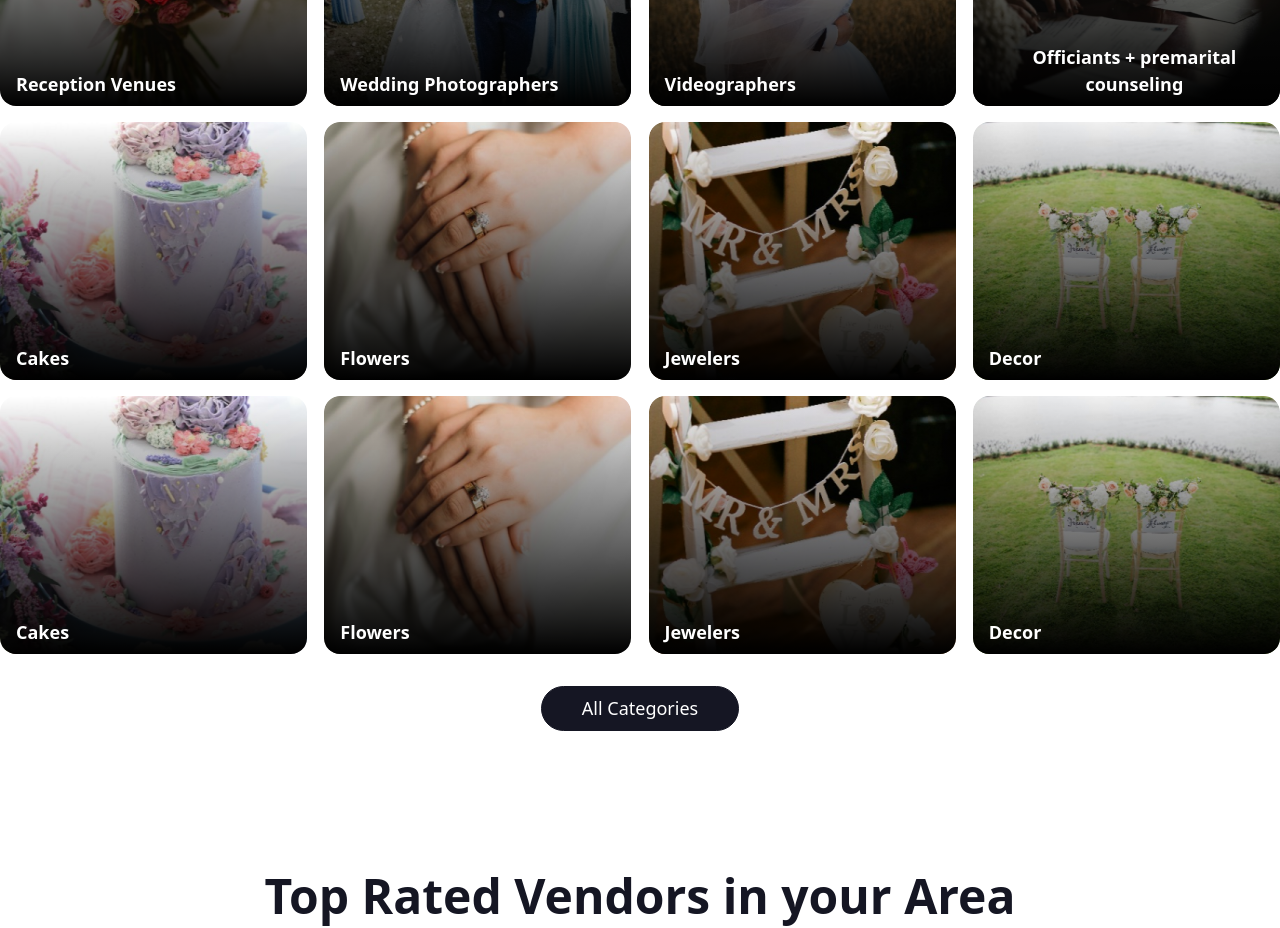
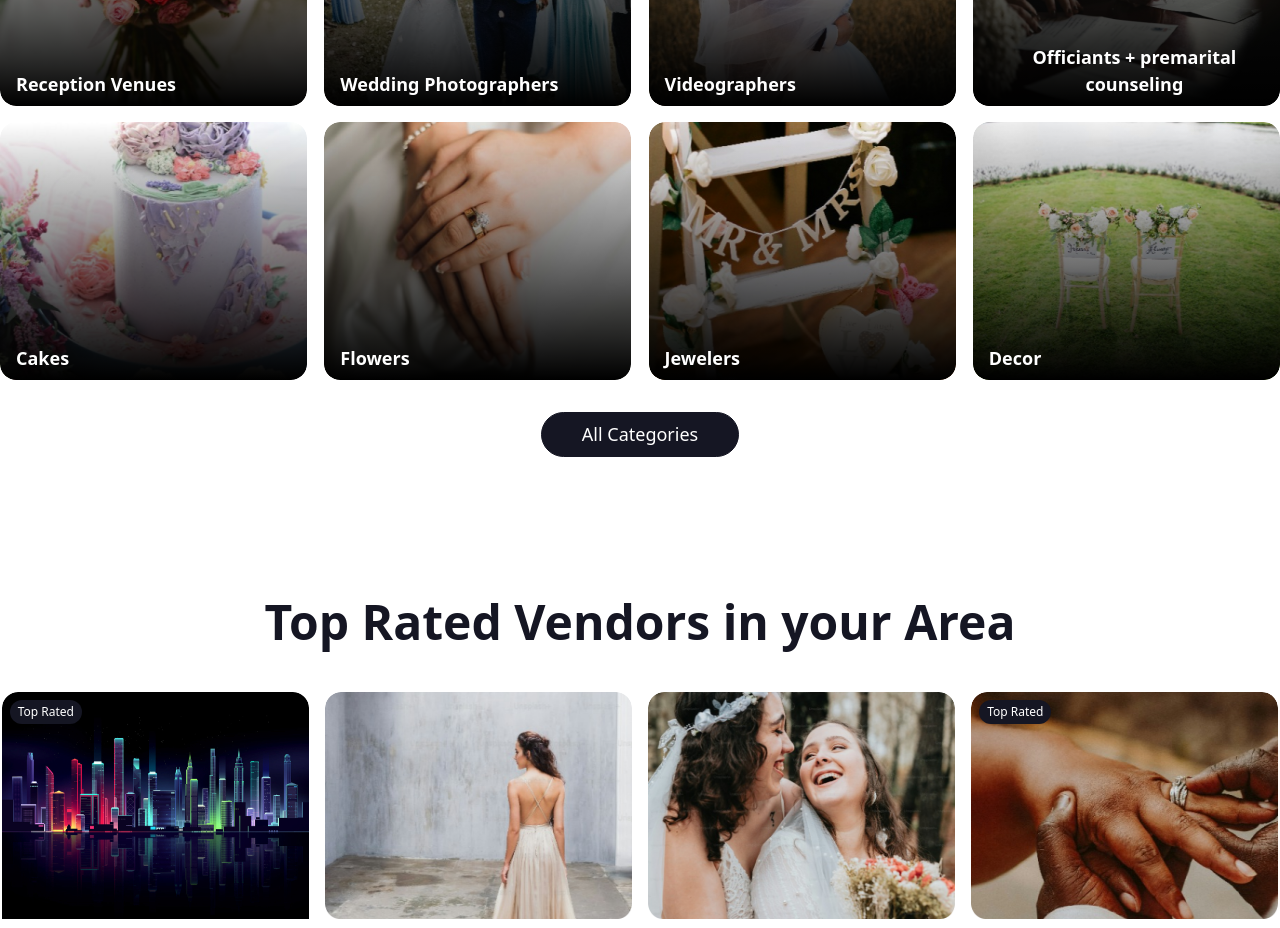
Before and after one commit to Monower/black-wedding, a React (Vite) app: page /vendors in a window 1280 px wide. Shown: the part 880-1808 px from the top of the page. Built offline with nearby package versions, Linux system fonts and the light colour scheme; a web font is replaced by a local one.

Commit message:
worked on many things

```diff
--- a/src/components/Vendor/VendorCard2.jsx
+++ b/src/components/Vendor/VendorCard2.jsx
@@ -3,7 +3,7 @@ import { Link } from "react-router-dom";
 const VendorCard2 = ({ image, title, rating, address, description, topRated }) => {
     return (<>
         <Link to={"#"} className="flex bg-white hover:drop-shadow-lg rounded-2xl">
-            <div className="relative w-[30%]">
+            <div className="relative w-[21.5em]">
                 <img
                     className="rounded-l-2xl w-full h-[8em] lg:h-[14.1875em] group-hover:scale-110 transition-all duration-500"
                     src={image}
--- a/src/pages/Search.jsx
+++ b/src/pages/Search.jsx
@@ -265,7 +265,7 @@ const Search = () => {
       <section>
         <div className="bg-rose-50 py-4">
           <div className="container mx-auto">
-              <div className=" flex items-center">
+            <div className=" flex items-center pb-[2em]">
               <span>
                 <svg
                   width="24"
@@ -316,9 +316,11 @@ const Search = () => {
               </span>
               <p className="ml-2">Videographers</p>
             </div>
+            <div className=" flex justify-center">
               <div className="flex flex-col gap-2">
                 <VendorSearch />
                 <p>Search by vendor name</p>
+              </div>
             </div>
           </div>
         </div>
@@ -335,8 +337,7 @@ const Search = () => {
                 onClick={() => {
                   setShowFilter(!showfilter);
                 }}
-                  className={`flex items-center gap-2 border border-gray-300 px-3 py-2 rounded-lg hover:bg-gray-300 text-brandBlack text-[14px] transition-all duration-500 ${
-                    showfilter ? "bg-gray-300" : ""
+                className={`flex items-center gap-2 border border-gray-300 px-3 py-2 rounded-lg hover:bg-gray-300 text-brandBlack text-[14px] transition-all duration-500 ${showfilter ? "bg-gray-300" : ""
                   }`}
               >
                 <span>
@@ -420,8 +421,7 @@ const Search = () => {
                   onClick={() => {
                     setViewType("grid");
                   }}
-                    className={`flex items-center gap-2 border-r border-r-gray-300 px-3 py-2  hover:bg-gray-300 text-brandBlack text-[14px] transition-all duration-500 rounded-l-lg ${
-                      viewType === "grid" ? "bg-gray-300" : ""
+                  className={`flex items-center gap-2 border-r border-r-gray-300 px-3 py-2  hover:bg-gray-300 text-brandBlack text-[14px] transition-all duration-500 rounded-l-lg ${viewType === "grid" ? "bg-gray-300" : ""
                     }`}
                 >
                   <span>
@@ -468,8 +468,7 @@ const Search = () => {
                   onClick={() => {
                     setViewType("list");
                   }}
-                    className={`flex items-center gap-2 border-r border-gray-300 px-3 py-2  hover:bg-gray-300 text-brandBlack text-[14px] transition-all duration-500 ${
-                      viewType === "list" ? "bg-gray-300" : ""
+                  className={`flex items-center gap-2 border-r border-gray-300 px-3 py-2  hover:bg-gray-300 text-brandBlack text-[14px] transition-all duration-500 ${viewType === "list" ? "bg-gray-300" : ""
                     }`}
                 >
                   <span>
@@ -487,8 +486,7 @@ const Search = () => {
                   onClick={() => {
                     setViewType("map");
                   }}
-                    className={`flex items-center gap-2  px-3 py-2  hover:bg-gray-300 text-brandBlack text-[14px] transition-all duration-500 rounded-r-lg ${
-                      viewType === "map" ? "bg-gray-300" : ""
+                  className={`flex items-center gap-2  px-3 py-2  hover:bg-gray-300 text-brandBlack text-[14px] transition-all duration-500 rounded-r-lg ${viewType === "map" ? "bg-gray-300" : ""
                     }`}
                 >
                   <span>
@@ -665,16 +663,14 @@ const Search = () => {
 
           <div>
             <div
-                className={`flex flex-wrap gap-6 pb-10 ${
-                  viewType == "map" ? "justify-around" : "justify-center"
-                }`}
+              className={`flex flex-wrap gap-5 pb-10 justify-between`}
             >
               {data?.slice(fromItem, toItem)?.map((item, index) => {
                 if (viewType == "grid") {
                   return (
                     <div
                       key={index}
-                        className="w-[45%] lg:w-[22%] bg-white hover:drop-shadow-lg  rounded-2xl transition-all transform duration-500 pb-3 group overflow-hidden"
+                      className="w-[45%] lg:w-[19em] bg-white hover:drop-shadow-lg  rounded-2xl transition-all transform duration-500 pb-3 group overflow-hidden"
                     >
                       <VendorCard
                         image={item.image}
@@ -701,7 +697,7 @@ const Search = () => {
                   return (
                     <div
                       key={index}
-                        className="w-[45%] lg:w-[40%] bg-white hover:drop-shadow-lg  rounded-2xl transition-all transform duration-500 pb-3 group overflow-hidden"
+                      className={`bg-white hover:drop-shadow-lg  rounded-2xl transition-all transform duration-500 pb-3 group overflow-hidden w-[45%] lg:w-[19em]`}
                     >
                       <VendorCard
                         image={item.image}
@@ -751,8 +747,7 @@ const Search = () => {
                       setFromItem(index * showItem);
                       setToItem((index + 1) * showItem);
                     }}
-                      className={`border px-2 py-1 rounded-md text-[14px] font-medium ${
-                        index === itemIndex
+                    className={`border px-2 py-1 rounded-md text-[14px] font-medium ${index === itemIndex
                         ? "bg-brandBlack text-white border-brandBlack"
                         : "text-brandBlack  border-gray-300"
                       }`}
@@ -785,7 +780,7 @@ const Search = () => {
               <iframe
                 className="sticky top-24 z-10"
                 src="https://www.google.com/maps/embed?pb=!1m14!1m12!1m3!1d21890.219971094855!2d90.40693045845875!3d23.729817658863137!2m3!1f0!2f0!3f0!3m2!1i1024!2i768!4f13.1!5e0!3m2!1sen!2sbd!4v1714276935220!5m2!1sen!2sbd"
-                  width="400"
+                width="500"
                 height="300"
                 style={{
                   border: 0,
--- a/src/pages/Vendors.jsx
+++ b/src/pages/Vendors.jsx
@@ -1,9 +1,12 @@
+
+import { useState } from "react";
 import VendorSearch from "../components/Vendor/VendorSearch";
 import VendorCategoryCard from "../components/Vendor/VendorCategoryCard";
 import { Link } from "react-router-dom";
 import VendorCard from "../components/Vendor/VendorCard";
 
 const Vendors = () => {
+  const [categoryCount, setCategoryCount] = useState(8);
   const data = [
     {
       id: 1,
@@ -127,20 +130,25 @@ const Vendors = () => {
           </div>
           <div className="container mx-auto flex flex-wrap justify-between gap-4 pb-8">
             {
-              data?.map((item,index) => (
-                <div key={index} className="w-[24%] group overflow-hidden">
+              data?.slice(0, categoryCount)?.map((item,index) => (
+                <div key={index} className="w-[24%] group overflow-hidden rounded-2xl">
                   <VendorCategoryCard id={item?.id} image={item?.image} title={item?.title} />
                 </div>
               ))
             }
           </div>
           <div className="flex justify-center">
-            <Link
-              to={"/categories"}
-              className="bg-brandBlack text-white border border-brandBlack hover:bg-white hover:text-brandBlack transition-all duration-500 hover:shadow hover:shadow-brandBlack px-10 py-2 rounded-full text-[18px] font-medium"
-            >
-              All Categories
-            </Link>
+            {
+              categoryCount < data?.length ? (
+                <button onClick={() => setCategoryCount(data?.length)} className="bg-brandBlack text-white border border-brandBlack hover:bg-white hover:text-brandBlack transition-all duration-500 hover:shadow hover:shadow-brandBlack px-10 py-2 rounded-full text-[18px] font-medium">
+                  All Categories
+                </button>
+              ) : (
+                  <button onClick={() => setCategoryCount(8)} className="bg-brandBlack text-white border border-brandBlack hover:bg-white hover:text-brandBlack transition-all duration-500 hover:shadow hover:shadow-brandBlack px-10 py-2 rounded-full text-[18px] font-medium">
+                    See Less
+                  </button>
+              )
+            }
           </div>
         </section>
         <section className="container mx-auto pb-[5.625em]">
```
Lines whose indentation alone changed are shown as unchanged.
